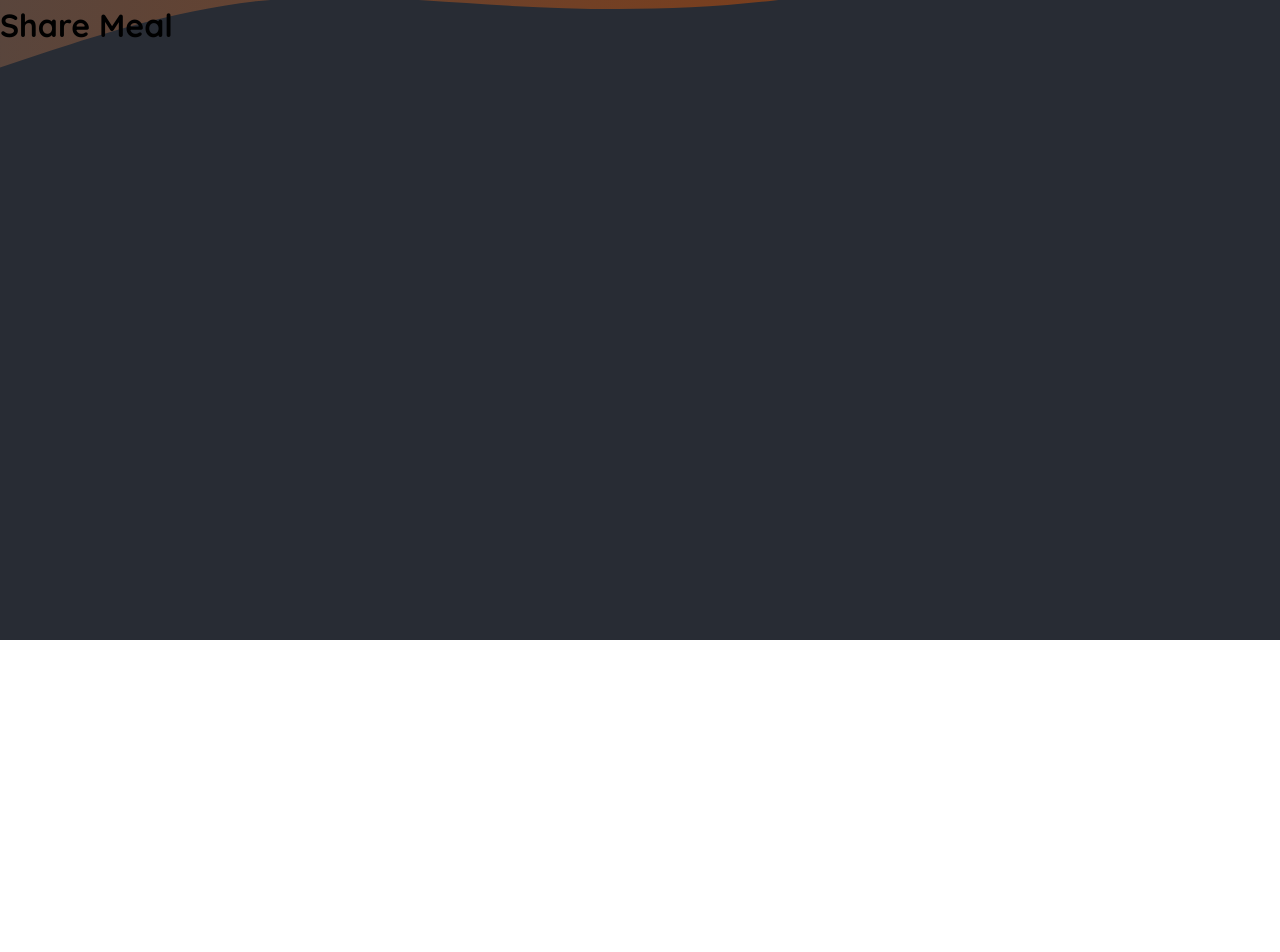
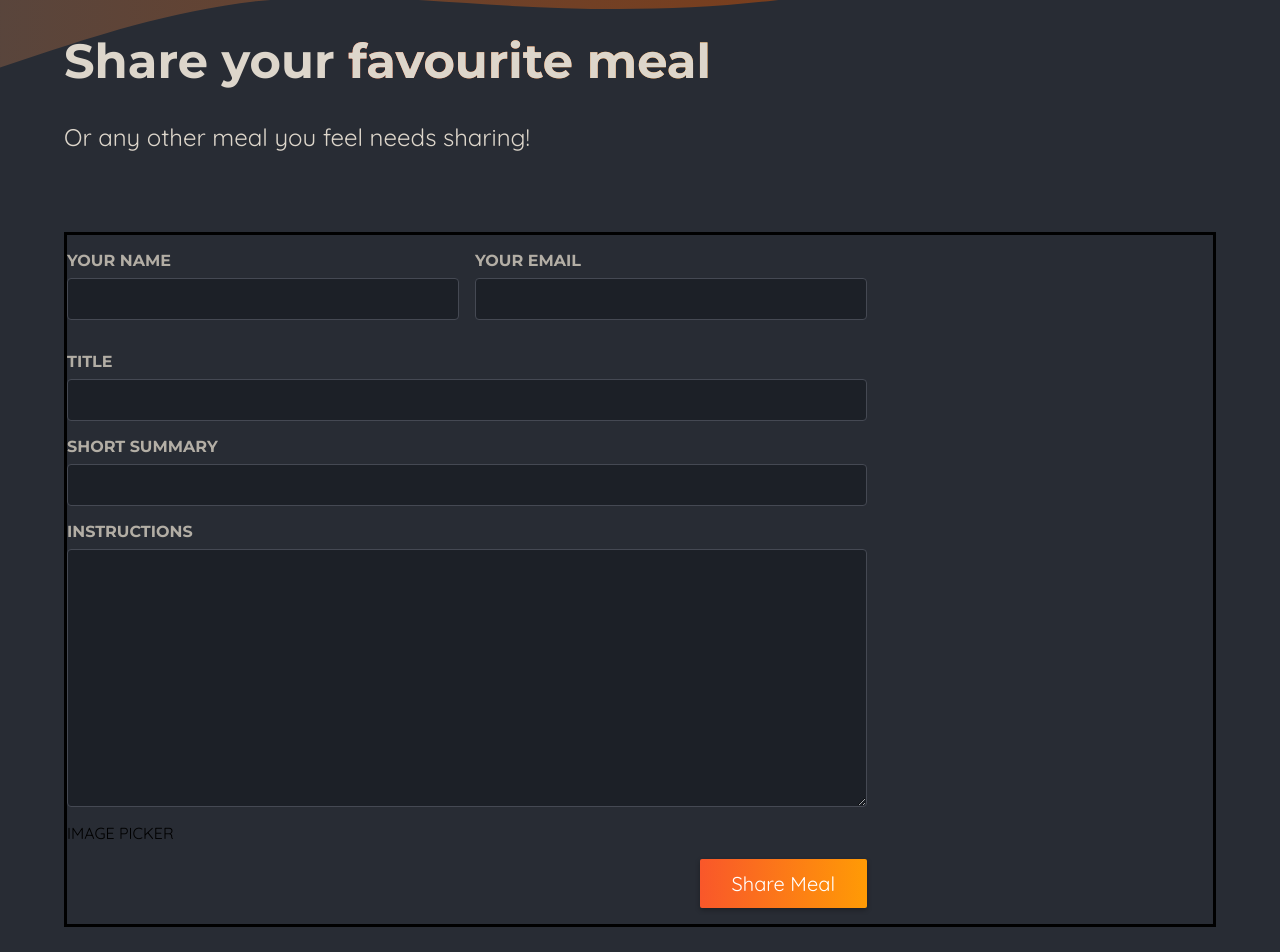
Before and after one commit to Rajal7777/Nextjs-course, a Next.js app in the folder initial/: page /meals/share in a window 1280 px wide. Shown: the part 160-1112 px from the top of the page. Before the commit the page ends 800 px from the top, so only its background shows below. Built offline with nearby package versions, Linux system fonts and the light colour scheme.

Commit message:
share meal form

```diff
--- a/initial/app/meals/share/page.js
+++ b/initial/app/meals/share/page.js
@@ -1,3 +1,54 @@
+import classes from './page.module.css'
+
 export default function ShareMealPage() {
-  return <h1>Share Meal</h1>;
+  return (
+    <>
+      <header className={classes.header}>
+        <h1>
+          Share your <span className={classes.highlight}>favourite meal</span>
+        </h1>
+        <p>Or any other meal you feel needs sharing!</p>
+      </header>
+
+      <main className={classes.main}>
+        <form className={classes.form}>
+          <div className={classes.row}>
+            <p>
+              <label htmlFor="name">Your name</label>
+              <input type="text" id="name" name="name" required />
+            </p>
+            <p>
+              <label htmlFor="eamil">Your email</label>
+              <input type="email" id="email" name="email" required />
+            </p>
+          </div>
+
+          <p>
+            <label htmlFor="title">Title</label>
+            <input type="text" id="title" name="title" required />
+          </p>
+
+          <p>
+            <label htmlFor="summary">Short Summary</label>
+            <input type="text" id="summary" name="summary" required />
+          </p>
+
+          <p>
+            <label htmlFor="instructions">Instructions</label>
+            <textarea
+              name="instructions"
+              id="instructions"
+              rows="10"
+              required
+            ></textarea>
+          </p>
+          IMAGE PICKER
+
+          <p className={classes.actions}>
+            <button type="submit">Share Meal</button>
+          </p>
+        </form>
+      </main>
+    </>
+  );
 }
--- /dev/null
+++ b/initial/app/meals/share/page.module.css
@@ -0,0 +1,88 @@
+.header {
+  gap: 3rem;
+  margin: 3rem auto 5rem auto;
+  width: 90%;
+  max-width: 75rem;
+  color: #ddd6cb;
+  font-size: 1.5rem;
+}
+
+.header h1 {
+  font-family: "Montserrat", sans-serif;
+}
+
+.highlight {
+  background: linear-gradient(90deg, #f9572a, #ff8a05);
+  background-clip: text;
+  --webkit-background-clip: text;
+  --webkit-text-fill-color: transparent;
+}
+
+.main {
+  width: 90%;
+  max-width: 75rem;
+  margin: 3rem auto;
+  border: solid;
+}
+
+.form {
+  max-width: 50rem;
+}
+
+.form label {
+  display: block;
+  margin-bottom: 0.5rem;
+  font-size: 1rem;
+  font-family: "Montserrat", sans-serif;
+  text-transform: uppercase;
+  color: #b3aea5;
+  font-weight: bold;
+}
+
+.form input,
+.form textarea {
+  display: block;
+  width: 100%;
+  padding: 0.5rem 1rem;
+  border-radius: 4px;
+  border: 1px solid #454953;
+  background: #1c2027;
+  font-size: 1.25rem;
+  font-family: "Montserrat", sans-serif;
+  color: #ddd6cb;
+}
+
+.form input:focus,
+.form textarea:focus{
+    outline-color: #f99f2a;
+    background-color: #1f252d;
+}
+
+.row{
+    display: flex;
+    gap: 1rem;
+}
+
+.row p{
+    width: 100%;
+}
+
+.actions {
+    text-align: right;
+}
+
+.actions button{
+    border: none;
+    padding: 0.75rem 2rem;
+    background: linear-gradient(90deg, #f9572a, #ff9b05);
+   color: #ffffff;
+   border-radius: 2px;
+   cursor: pointer;
+   font: inherit;
+   font-size: 1.25rem;
+   box-shadow: 0 2px 5px rgba(0, 0, 0, 0.3);
+}
+.actions button:focus,
+.actions button:hover{
+    background: linear-gradient(90deg, #fd4715, #f9b241);
+}
```
